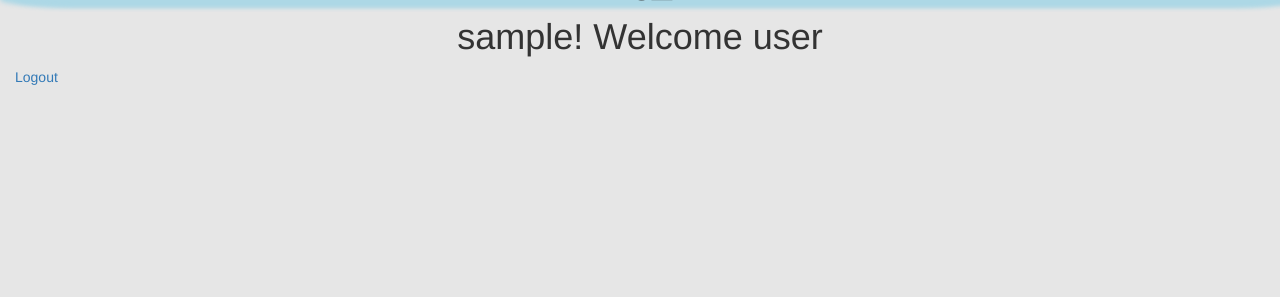
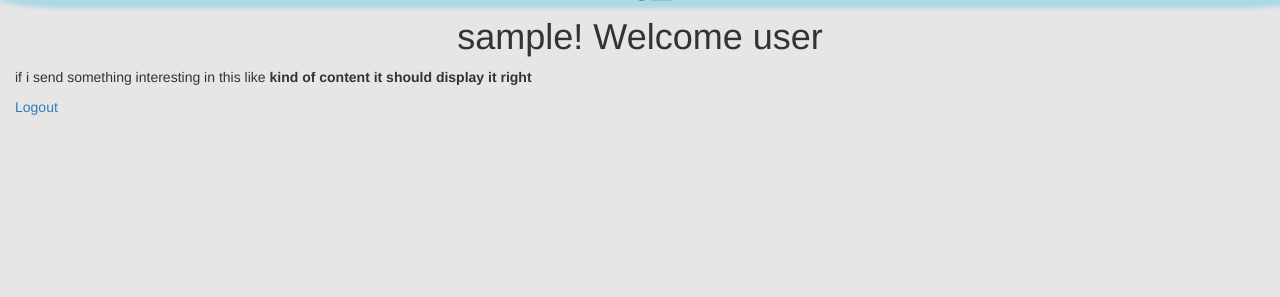
Before and after one commit to aniketkalra11/blog_lite, a Flask app: a page that uses templates/user_home.html in a window 1280 px wide. Shown: the part 59-356 px from the top of the page. Run offline with Flask 3, Linux system fonts and the light colour scheme.

Commit message:
basic html tags added

```diff
--- a/templates/login.html
+++ b/templates/login.html
@@ -23,7 +23,7 @@ integrity="sha384-Tc5IQib027qvyjSMfHjOMaLkfuWVxZxUPnCJA7l2mCWNIpG9mGCD8wGNIcPD7T
 	<form method="post" action={{ url_for('login' ) }}>
 		<div class="mb-3">
 			<label for="exampleInputEmail1" class="form-label">Email address</label>
-			<input type="string" class="form-control" id="exampleInputEmail1" aria-describedby="emailHelp" name= "user_id">
+			<input type="string" class="form-control" id="exampleInputEmail1" aria-describedby="emailHelp" name= "user_id" value = {{user_name}}>
 			<div id="emailHelp" class="form-text">We'll never share your email with anyone else.</div>
 		</div>
 		<div class="mb-3">
@@ -40,6 +40,7 @@ integrity="sha384-Tc5IQib027qvyjSMfHjOMaLkfuWVxZxUPnCJA7l2mCWNIpG9mGCD8wGNIcPD7T
 	<div>
 		<button href="/user/signup" type="button">singup</button>
 		<a href="/user/signup">signup</a>
+		<a href="/session_test">session_test</a>
 	</div>
 	</div>
 </body>
--- a/templates/user_home.html
+++ b/templates/user_home.html
@@ -19,6 +19,9 @@ integrity="sha384-Tc5IQib027qvyjSMfHjOMaLkfuWVxZxUPnCJA7l2mCWNIpG9mGCD8wGNIcPD7T
 			<h1 id="header_heading">Blog_Lite</h1>
 		</div>
 	<h1>{{user_name}}! Welcome user</h1>
+	<p>
+		if i send something interesting in this like <strong> kind of content it should display it right</strong>
+	</p>
 	<a href="{{url_for('login')}}">Logout</a>
 </body>
 </html>
```
